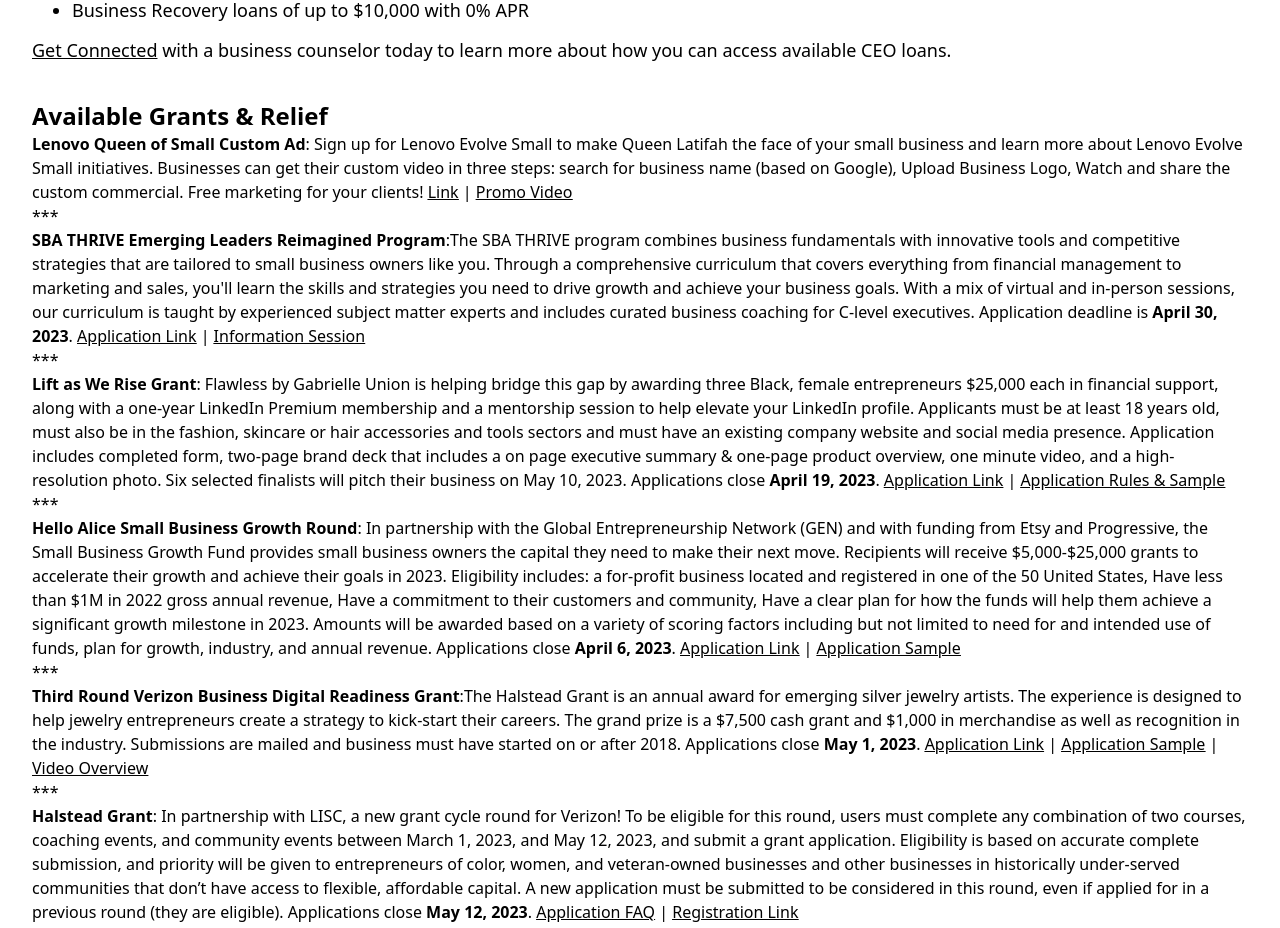
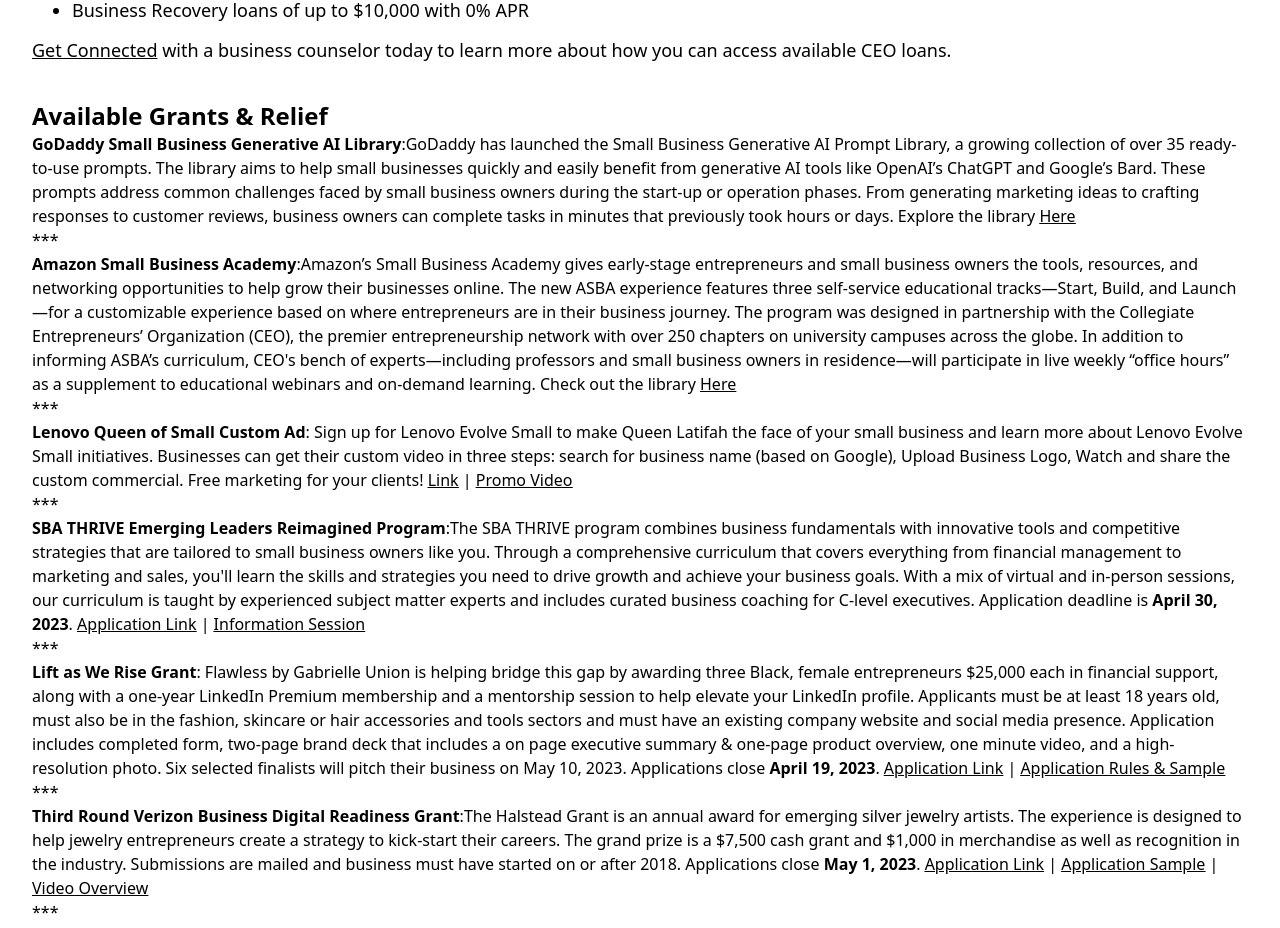
Before and after one commit to ericagirges/cnpp-website, a Next.js app in the folder app/: page /components/ResourcesContent in a window 1280 px wide. Shown: the part 1060-1988 px from the top of the page. Built offline with nearby package versions, Linux system fonts and the light colour scheme.

Commit message:
Update ResourcesContent.js

```diff
--- a/app/pages/components/ResourcesContent.js
+++ b/app/pages/components/ResourcesContent.js
@@ -45,13 +45,15 @@ const TextComponent = () => (
     <h2 className="mt-9 text-xl font-bold text-black md:text-2xl">
       Available Grants & Relief
     </h2>
+<p><b>GoDaddy Small Business Generative AI Library</b>:GoDaddy has launched the Small Business Generative AI Prompt Library, a growing collection of over 35 ready-to-use prompts. The library aims to help small businesses quickly and easily benefit from generative AI tools like OpenAI’s ChatGPT and Google’s Bard. These prompts address common challenges faced by small business owners during the start-up or operation phases. From generating marketing ideas to crafting responses to customer reviews, business owners can complete tasks in minutes that previously took hours or days. Explore the library <u><a href="https://www.godaddy.com/garage/ai-prompts-for-small-business/">Here</a></u></p>
+<p>*** </p>
+<p><b>Amazon Small Business Academy</b>:Amazon’s Small Business Academy gives early-stage entrepreneurs and small business owners the tools, resources, and networking opportunities to help grow their businesses online. The new ASBA experience features three self-service educational tracks—Start, Build, and Launch—for a customizable experience based on where entrepreneurs are in their business journey. The program was designed in partnership with the Collegiate Entrepreneurs’ Organization (CEO), the premier entrepreneurship network with over 250 chapters on university campuses across the globe. In addition to informing ASBA’s curriculum, CEO's bench of experts—including professors and small business owners in residence—will participate in live weekly “office hours” as a supplement to educational webinars and on-demand learning. Check out the library  <u><a href="https://www.smallbusiness.amazon/">Here</a></u></p>
+<p>*** </p>
 <p><b>Lenovo Queen of Small Custom Ad</b>: Sign up for Lenovo Evolve Small to make Queen Latifah the face of your small business and learn more about Lenovo Evolve Small initiatives. Businesses can get their custom video in three steps: search for business name (based on Google), Upload Business Logo, Watch and share the custom commercial. Free marketing for your clients! <u><a href="https://www.lenovo.com/us/en/evolvesmall/">Link</a></u> | <u><a href="https:/lenovoevolvesmall.com/">Promo Video</a></u></p>
 <p>*** </p>
 <p><b>SBA THRIVE Emerging Leaders Reimagined Program</b>:The SBA THRIVE program combines business fundamentals with innovative tools and competitive strategies that are tailored to small business owners like you. Through a comprehensive curriculum that covers everything from financial management to marketing and sales, you'll learn the skills and strategies you need to drive growth and achieve your business goals. With a mix of virtual and in-person sessions, our curriculum is taught by experienced subject matter experts and includes curated business coaching for C-level executives. Application deadline is <b> April 30, 2023</b>. <u><a href="https://sbathrive.com/about">Application Link</a></u> | <u><a href="https://www.eventbrite.com/e/learn-about-thrive-emerging-leaders-reimagined-2023-sba-cohort-tickets-605120901907">Information Session</a></u></p>
 <p>*** </p>
 <p><b>Lift as We Rise Grant</b>: Flawless by Gabrielle Union is helping bridge this gap by awarding three Black, female entrepreneurs $25,000 each in financial support, along with a one-year LinkedIn Premium membership and a mentorship session to help elevate your LinkedIn profile. Applicants must be at least 18 years old, must also be in the fashion, skincare or hair accessories and tools sectors and must have an existing company website and social media presence. Application includes completed form, two-page brand deck that includes a on page executive summary & one-page product overview, one minute video, and a high-resolution photo. Six selected finalists will pitch their business on May 10, 2023. Applications close <b>April 19, 2023</b>. <u><a href="https://flawlesscurls.com/pages/lift-as-we-climb-grant-initiative-promotion"> Application Link</a></u> | <u><a href="https://flawlesscurls.com/pages/lift-as-we-climb-grant-initiative-promotion-official-rules">Application Rules & Sample</a></u></p>
-<p>*** </p>
-<p><b>Hello Alice Small Business Growth Round</b>:  In partnership with the Global Entrepreneurship Network (GEN) and with funding from Etsy and Progressive, the Small Business Growth Fund provides small business owners the capital they need to make their next move. Recipients will receive $5,000-$25,000 grants to accelerate their growth and achieve their goals in 2023. Eligibility includes: a for-profit business located and registered in one of the 50 United States, Have less than $1M in 2022 gross annual revenue, Have a commitment to their customers and community, Have a clear plan for how the funds will help them achieve a significant growth milestone in 2023. Amounts will be awarded based on a variety of scoring factors including but not limited to need for and intended use of funds, plan for growth, industry, and annual revenue. Applications close <b>April 6, 2023</b>. <u><a href="https://helloalice.com/funding/sbgf/"> Application Link</a></u> | <u><a href="https://rescue.box.com/s/ooxlv2pwvj0zzu1sp6yfzpsqict53sxg">Application Sample</a></u></p>
 <p>*** </p>
 <p><b>Third Round Verizon Business Digital Readiness Grant</b>:The Halstead Grant is an annual award for emerging silver jewelry artists. The experience is designed to help jewelry entrepreneurs create a strategy to kick-start their careers. The grand prize is a $7,500 cash grant and $1,000 in merchandise as well as recognition in the industry. Submissions are mailed and business must have started on or after 2018. Applications close <b>May 1, 2023</b>. <u><a href="https://grant.halsteadbead.com/application"> Application Link</a></u> | <u><a href="https://rescue.box.com/s/u779sfwb4vfmmyftmnfxmdlgzqmugjsr">Application Sample</a></u> | <u><a href="https://youtu.be/1pa2GOa4RPA">Video Overview</a></u></p>
 <p>*** </p>
```
